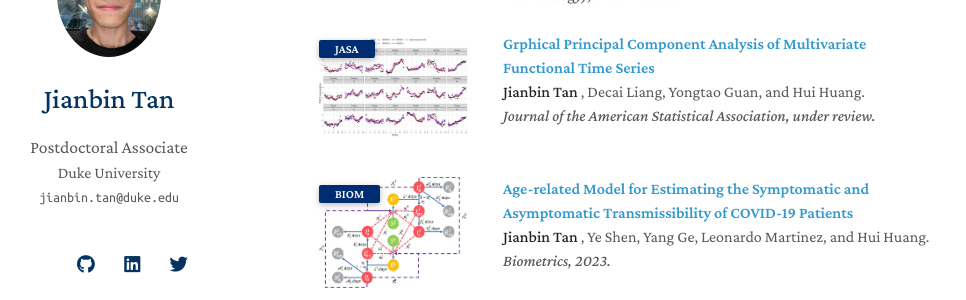
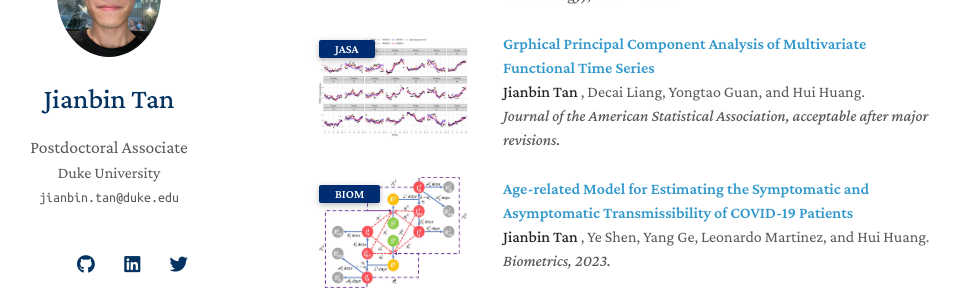
Before and after one commit to Tan-jianbin/Tan-jianbin.github.io, a Jekyll site: the page built from index.md, in a window 1280 px wide and 900 px high, scrolled down 369 px. Shown: the part 153-453 px from the top of the window, without its empty margins (167-1133 px from the left). Built offline with Jekyll 4.4.1, drawn with Linux system fonts in a browser that asks for light colours; nearby versions of some CDN libraries; a style sheet for code colours, icons or effects is not loaded; our own code applies the rules of GitHub Pages for plain Markdown files.

Commit message:
Update publications.md

```diff
--- a/_includes/publications.md
+++ b/_includes/publications.md
@@ -44,7 +44,7 @@
   <div class="col-sm-9" style="position: relative;padding-right: 15px;padding-left: 20px;">
     <div class="title"><a href=" ">Grphical Principal Component Analysis of Multivariate Functional Time Series</a></div>
     <div class="author"> <strong> Jianbin Tan </strong>, Decai Liang, Yongtao Guan, and Hui Huang.</div>
-    <div class="periodical"><em> Journal of the American Statistical Association, under review.</em></div>
+    <div class="periodical"><em> Journal of the American Statistical Association, acceptable after major revisions.</em></div>
   </div>
 </div>
 </li>
```
